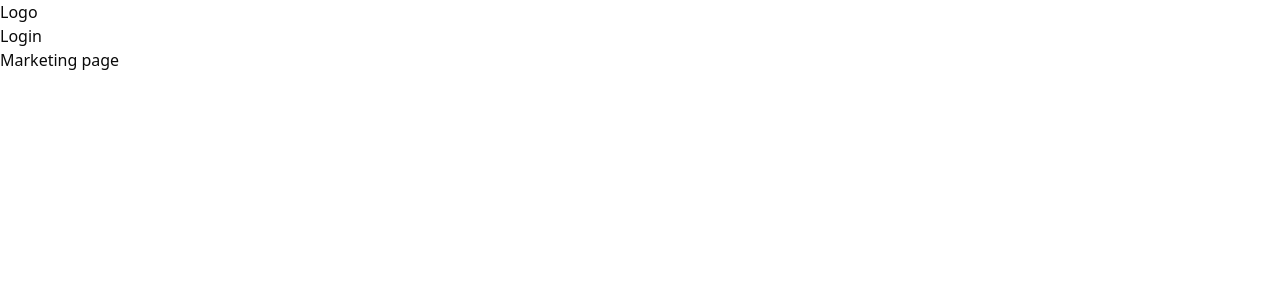
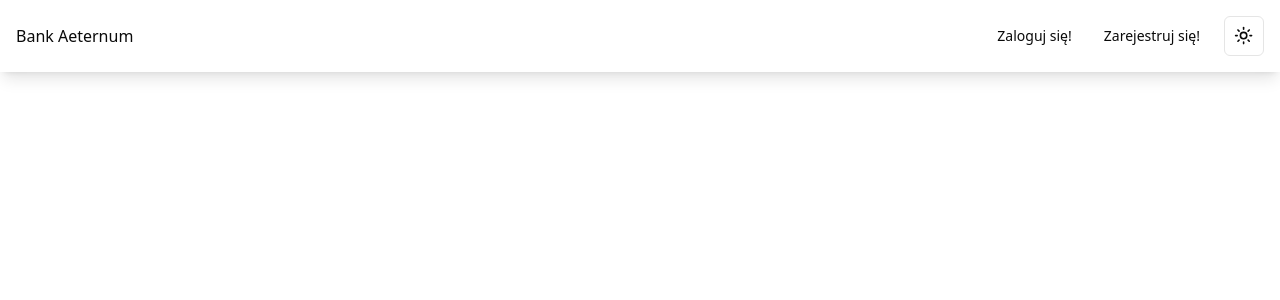
Before and after one commit to Jaciesune/Bank-Aeternum, a Next.js app in the folder frontend/: page / in a window 1280 px wide. Shown: the top 300 px of the page. Built offline with nearby package versions, Linux system fonts and the light colour scheme.

Commit message:
Updated Guest Page

```diff
--- /dev/null
+++ b/frontend/src/app/(guest)/layout.tsx
@@ -0,0 +1,27 @@
+import { ModeToggle } from "@/components/mode-theme"
+import GuestNavigation from "@/components/guest-navigation"
+import Link from "next/link"
+
+interface GuestLayoutProps {
+  children?: React.ReactNode
+}
+
+export default function GuestLayout({ children }: GuestLayoutProps) {
+  return (
+    <>
+      <header className="flex items-center justify-between space-x-2 p-4 shadow-lg">
+        <Link href="/" className="mr-auto">
+          Bank Aeternum
+        </Link>
+
+        <GuestNavigation />
+
+        <ModeToggle />
+
+      </header>
+
+
+      <main>{children}</main>
+    </>
+  )
+}
--- a/frontend/src/app/(marketing)/page.tsx
+++ b/frontend/src/app/(guest)/page.tsx
@@ -1,3 +1,3 @@
 export default function Page() {
-  return <h1>Marketing page</h1>
+
 }
--- a/frontend/src/app/(marketing)/layout.tsx
+++ /dev/null
@@ -1,25 +0,0 @@
-import Link from "next/link"
-
-interface MarketingLayoutProps {
-  children?: React.ReactNode
-}
-
-export default function MarketingLayout({ children }: MarketingLayoutProps) {
-  return (
-    <>
-      <header>
-        <div>
-          <Link href="/">Logo</Link>
-
-          <ul>
-            <li>
-              <Link href="/login">Login</Link>
-            </li>
-          </ul>
-        </div>
-      </header>
-
-      <main>{children}</main>
-    </>
-  )
-}
--- /dev/null
+++ b/frontend/src/components/guest-navigation.tsx
@@ -0,0 +1,73 @@
+"use client"
+
+import Link from "next/link"
+import React, { forwardRef } from "react"
+
+import { cn } from "@/lib/utils"
+
+import {
+  NavigationMenu,
+  NavigationMenuContent,
+  NavigationMenuIndicator,
+  NavigationMenuItem,
+  NavigationMenuLink,
+  NavigationMenuList,
+  NavigationMenuTrigger,
+  NavigationMenuViewport,
+  navigationMenuTriggerStyle,
+} from "@/components/ui/navigation-menu"
+
+
+
+
+
+export default function GuestNavigation() {
+  return (
+    <NavigationMenu>
+      <NavigationMenuList>
+        <NavigationMenuItem>
+          <Link href="/login" legacyBehavior passHref>
+            <NavigationMenuLink className={navigationMenuTriggerStyle()}>
+              Zaloguj się!
+            </NavigationMenuLink>
+          </Link>
+        </NavigationMenuItem>
+      </NavigationMenuList>
+      <NavigationMenuList>
+        <NavigationMenuItem>
+          <Link href="/register" legacyBehavior passHref>
+            <NavigationMenuLink className={navigationMenuTriggerStyle()}>
+              Zarejestruj się!
+            </NavigationMenuLink>
+          </Link>
+        </NavigationMenuItem>
+      </NavigationMenuList>
+    </NavigationMenu>
+  )
+}
+
+type ListItemProps = {
+  title: string
+  href: string
+}
+const ListItem = ({
+  title,
+  children,
+  href,
+}: React.PropsWithChildren<ListItemProps>) => {
+  return (
+    <li>
+      <NavigationMenuLink asChild>
+        <Link
+          className="block select-none space-y-1 rounded-md p-3 leading-none no-underline outline-none transition-colors hover:bg-accent hover:text-accent-foreground focus:bg-accent focus:text-accent-foreground"
+          href={href}
+        >
+          <div className="text-sm font-medium leading-none">{title}</div>
+          <p className="line-clamp-2 text-sm leading-snug text-muted-foreground">
+            {children}
+          </p>
+        </Link>
+      </NavigationMenuLink>
+    </li>
+  )
+}
```
